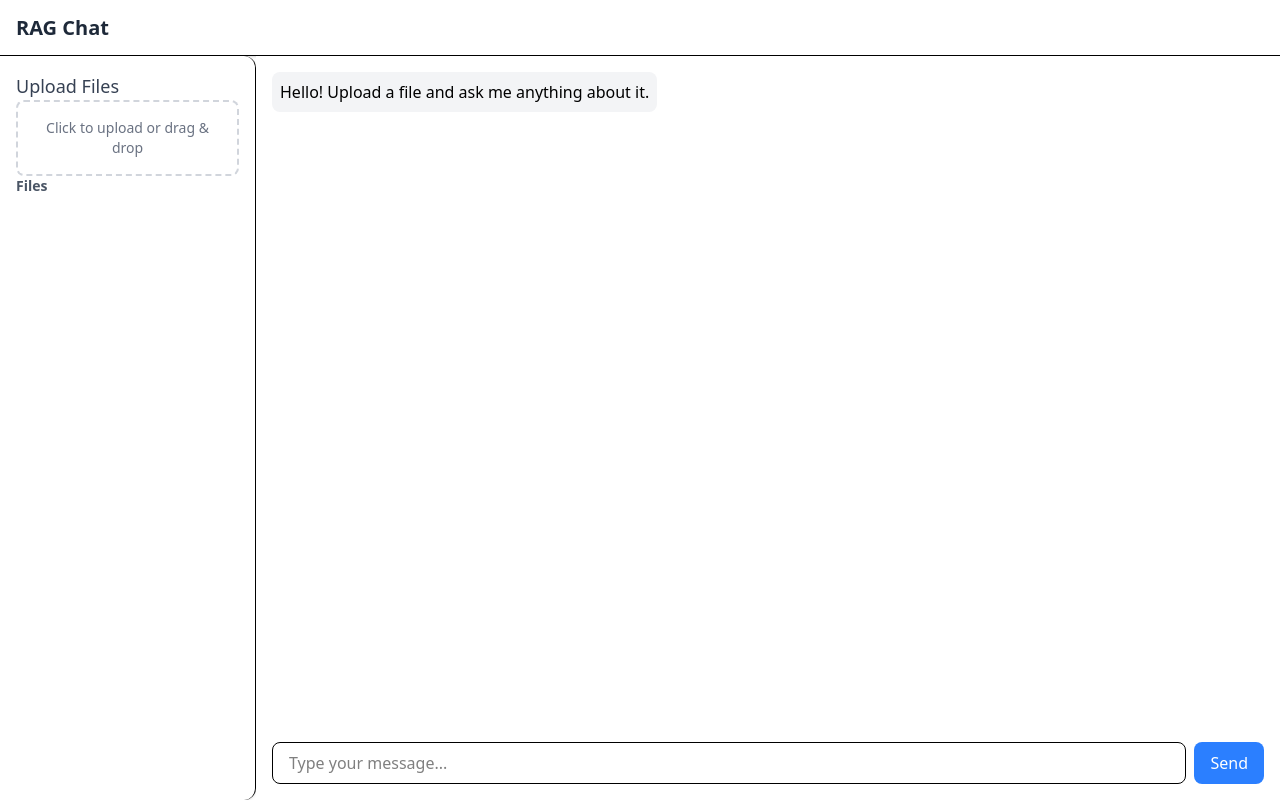
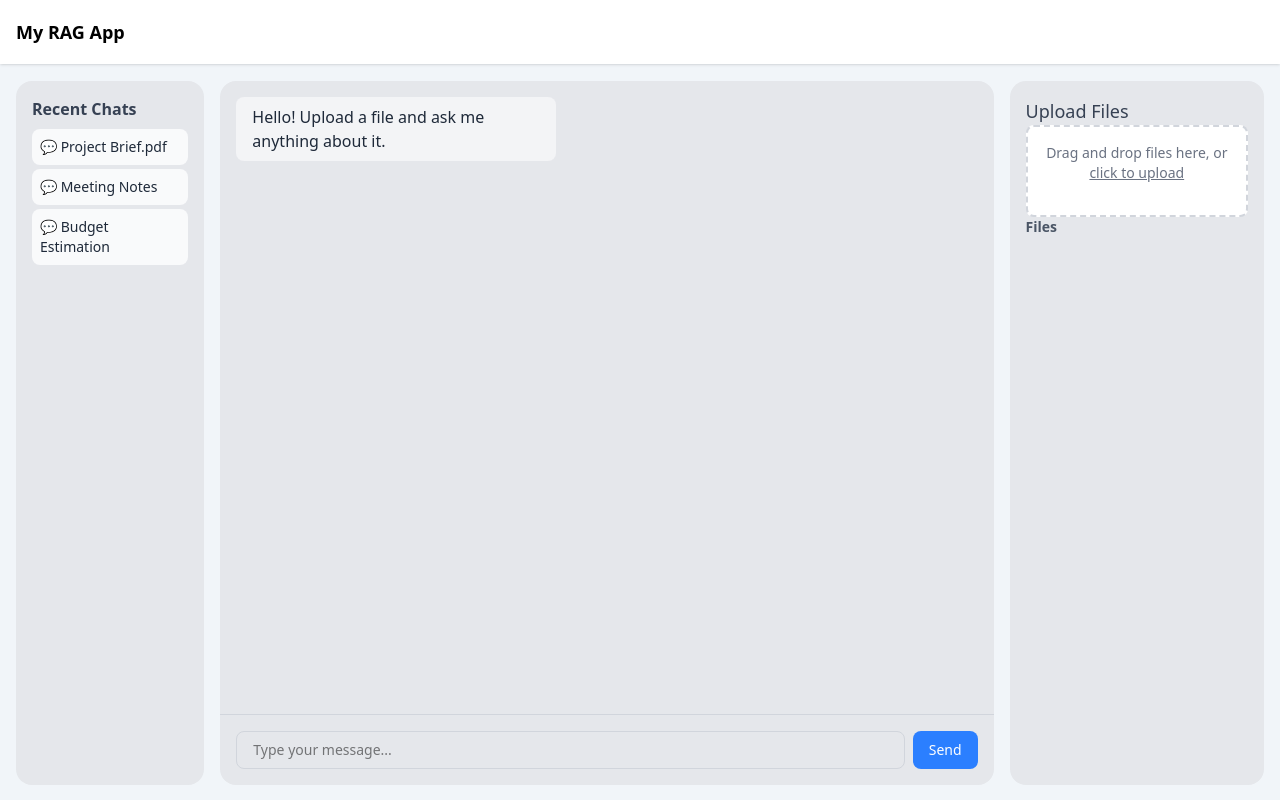
Before and after one commit to ali4zimi/chatbot_gemini, a Nuxt app: page / in a window 1280 px wide. Built offline with nearby package versions, Linux system fonts and the light colour scheme.

Commit message:
chat interface improved

```diff
--- a/app.vue
+++ b/app.vue
@@ -1,5 +1,3 @@
 <template>
-  <div>
     <NuxtPage />
-  </div>
 </template>
--- a/components/Chat.vue
+++ b/components/Chat.vue
@@ -1,39 +1,40 @@
 <template>
-    <div class="h-full flex flex-col p-4">
-        <div class="flex-1 space-y-2 overflow-y-auto mb-4">
-            <div v-for="(msg, i) in messages" :key="i" :class="msg.sender === 'user' ? 'text-right' : 'text-left'">
-                <div :class="msg.sender === 'user' ? 'bg-blue-100' : 'bg-gray-100'"
-                    class="inline-block p-2 rounded-lg max-w-lg">
-                    {{ msg.text }}
+    <div class="flex flex-col h-full">
+
+        <div class="flex-1 overflow-y-auto p-4 space-y-4">
+            <div v-for="(message, index) in messages" :key="index"
+                :class="message.role === 'user' ? 'text-right' : 'text-left'">
+                <div class="inline-block px-4 py-2 rounded-lg max-w-xs"
+                    :class="message.role === 'user' ? 'bg-blue-500 text-white' : 'bg-gray-100 text-gray-800'">
+                    {{ message.content }}
                 </div>
             </div>
         </div>
 
-        <form @submit.prevent="sendMessage" class="flex gap-2">
+        <!-- Input area -->
+        <form @submit.prevent="sendMessage" class="p-4 border-t border-gray-300 flex gap-2">
             <input v-model="input" type="text" placeholder="Type your message..."
-                class="flex-1 border rounded-lg px-4 py-2 focus:outline-none focus:ring focus:border-blue-400" />
-            <button type="submit" class="bg-blue-500 text-white px-4 py-2 rounded-lg hover:bg-blue-600">Send</button>
+                class="flex-1 border border-gray-300 rounded-lg px-4 py-2 text-sm focus:outline-none focus:ring-2 focus:ring-blue-400" />
+            <button type="submit" class="bg-blue-500 text-white px-4 py-2 rounded-lg text-sm hover:bg-blue-600">
+                Send
+            </button>
         </form>
     </div>
 </template>
 
 <script setup>
-import { ref } from 'vue'
-
+const input = ref('')
 const messages = ref([
-    { sender: 'ai', text: 'Hello! Upload a file and ask me anything about it.' }
+    { role: 'ai', content: 'Hello! Upload a file and ask me anything about it.' },
 ])
-const input = ref('')
 
 const sendMessage = () => {
     if (!input.value.trim()) return
-
-    messages.value.push({ sender: 'user', text: input.value })
-    // Fake AI response
+    messages.value.push({ role: 'user', content: input.value })
+    input.value = ''
+    // Simulate AI reply
     setTimeout(() => {
-        messages.value.push({ sender: 'ai', text: `You said: ${input.value}` })
+        messages.value.push({ role: 'ai', content: 'Let me process that for you...' })
     }, 500)
-
-    input.value = ''
 }
 </script>
--- /dev/null
+++ b/components/ChatList.vue
@@ -0,0 +1,21 @@
+<template>
+    <div class="space-y-2">
+        <h2 class="text-base font-semibold text-gray-700 mb-2">Recent Chats</h2>
+        <ul class="space-y-1">
+            <li v-for="chat in chats" :key="chat.id"
+                class="p-2 bg-gray-50 hover:bg-gray-100 rounded-lg cursor-pointer text-sm text-gray-800"
+                @click="$emit('select-chat', chat)">
+                💬 {{ chat.title || 'Untitled Chat' }}
+            </li>
+        </ul>
+    </div>
+</template>
+
+<script setup>
+const chats = [
+    { id: 1, title: 'Project Brief.pdf' },
+    { id: 2, title: 'Meeting Notes' },
+    { id: 3, title: 'Budget Estimation' },
+    // You can make this dynamic later with a store or API call
+]
+</script>
--- /dev/null
+++ b/components/FileDropZone.vue
@@ -0,0 +1,56 @@
+<template>
+    <div
+      class="border-2 border-dashed rounded-lg p-4 text-center cursor-pointer transition-all duration-200"
+      :class="{
+        'border-blue-500 bg-blue-50 text-blue-600': isDragging,
+        'border-gray-300 text-gray-500 bg-white': !isDragging
+      }"
+      @dragenter.prevent="isDragging = true"
+      @dragover.prevent
+      @dragleave.prevent="isDragging = false"
+      @drop.prevent="handleDrop"
+      @click="triggerFileInput"
+    >
+      <input
+        ref="fileInput"
+        type="file"
+        class="hidden"
+        multiple
+        @change="handleFileChange"
+      />
+      <p class="text-sm">
+        <span class="font-medium">Drag and drop</span> files here, or <span class="underline">click to upload</span>
+      </p>
+
+      <ul class="mt-4 text-left text-sm text-gray-700 space-y-1">
+        <li v-for="(file, index) in files" :key="index" class="truncate">
+          📄 {{ file.name }}
+        </li>
+      </ul>
+    </div>
+  </template>
+
+  <script setup>
+  import { ref, watch, toRefs } from 'vue'
+  const props = defineProps({
+    files: Array
+  })
+  const emit = defineEmits(['files'])
+  const { files } = toRefs(props)
+
+  const isDragging = ref(false)
+  const fileInput = ref(null)
+
+  const triggerFileInput = () => fileInput.value?.click()
+
+  const handleFileChange = (e) => {
+    const newFiles = Array.from(e.target.files)
+    emit('files', newFiles)
+  }
+
+  const handleDrop = (e) => {
+    isDragging.value = false
+    const droppedFiles = Array.from(e.dataTransfer.files)
+    emit('files', droppedFiles)
+  }
+  </script>
--- /dev/null
+++ b/components/FileManager.vue
@@ -0,0 +1,24 @@
+<template>
+    <div>
+        <h2 class="text-lg font-medium text-gray-700">Upload Files</h2>
+
+        <FileDropZone @files="handleFiles" />
+
+        <div>
+            <h3 class="text-sm font-semibold text-gray-600 mb-2">Files</h3>
+            <ul class="text-sm text-gray-700 space-y-1">
+                <li v-for="(file, index) in files" :key="index">
+                    📄 {{ file.name }}
+                </li>
+            </ul>
+        </div>
+    </div>
+</template>
+
+<script setup>
+const files = ref([])
+
+const handleFiles = (newFiles) => {
+    files.value.push(...newFiles)
+}
+</script>
--- a/components/Navbar.vue
+++ b/components/Navbar.vue
@@ -1,8 +1,10 @@
+<!-- Navbar.vue -->
 <template>
-    <nav class="h-14 bg-white border-b shadow-sm flex items-center px-4">
-        <h1 class="text-xl font-semibold text-gray-800">RAG Chat</h1>
-        <div class="ml-auto flex items-center space-x-4">
-            <!-- Add icons/settings/profile later -->
-        </div>
-    </nav>
+  <div class="flex justify-between items-center px-4 h-16 bg-white shadow">
+    <div class="text-lg font-bold">My RAG App</div>
+    <div class="flex gap-2 lg:hidden">
+      <button @click="$emit('toggle-left')" class="p-2 rounded hover:bg-gray-200">📄</button>
+      <button @click="$emit('toggle-right')" class="p-2 rounded hover:bg-gray-200">📁</button>
+    </div>
+  </div>
 </template>
--- a/components/Sidebar.vue
+++ b/components/Sidebar.vue
@@ -1,36 +1,46 @@
 <template>
-    <aside class="w-64 bg-white border-r shadow-sm p-4 rounded-tr-xl rounded-br-xl">
-        <h2 class="text-lg font-medium text-gray-700">Upload Files</h2>
-
-        <div
-            class="border-2 border-dashed border-gray-300 rounded-lg p-4 text-center text-sm text-gray-500 cursor-pointer hover:border-blue-500">
-            <input type="file" class="hidden" ref="fileInput" @change="handleFileUpload" />
-            <div @click="triggerFileInput">
-                Click to upload or drag & drop
-            </div>
+    <aside class="p-4 border-b md:border-b-0 md:border-r transition-all duration-200" :class="{
+        'bg-blue-50 border-blue-400': isDragging,
+        'bg-white border-gray-200': !isDragging
+    }" @dragenter.prevent="isDragging = true" @dragover.prevent @dragleave.prevent="isDragging = false"
+        @drop.prevent="handleDrop">
+        <div>
+            <h2 class="text-base font-semibold text-gray-700">Upload Files</h2>
+            <p class="text-sm text-gray-500">
+                Drag & drop or <span @click="triggerFileInput" class="underline cursor-pointer">click to upload</span>
+            </p>
         </div>
 
-        <div>
-            <h3 class="text-sm font-semibold text-gray-600 mb-2">Files</h3>
-            <ul class="text-sm text-gray-700 space-y-1">
-                <li v-for="(file, index) in files" :key="index">{{ file.name }}</li>
-            </ul>
-        </div>
+        <input ref="fileInput" type="file" multiple class="hidden" @change="handleFileChange" />
+
+        <ul class="space-y-1 text-sm text-gray-800 mt-4 max-h-32 overflow-y-auto md:max-h-full">
+            <li v-for="(file, index) in files" :key="index" class="flex items-center gap-2">
+                📄 {{ file.name }}
+            </li>
+        </ul>
     </aside>
 </template>
+
 
 <script setup>
 import { ref } from 'vue'
 
+const isDragging = ref(false)
 const files = ref([])
 const fileInput = ref(null)
 
 const triggerFileInput = () => {
-    fileInput.value.click()
+    fileInput.value?.click()
 }
 
-const handleFileUpload = (event) => {
-    const uploaded = Array.from(event.target.files)
-    files.value.push(...uploaded)
+const handleFileChange = (e) => {
+    const newFiles = Array.from(e.target.files)
+    files.value.push(...newFiles)
+}
+
+const handleDrop = (e) => {
+    isDragging.value = false
+    const droppedFiles = Array.from(e.dataTransfer.files)
+    files.value.push(...droppedFiles)
 }
 </script>
--- /dev/null
+++ b/layouts/default.vue
@@ -0,0 +1,4 @@
+<template>
+    <div class="flex flex-col h-screen">
+    </div>
+</template>
--- a/pages/index.vue
+++ b/pages/index.vue
@@ -1,18 +1,80 @@
 <template>
-    <div class="flex flex-col h-screen">
-        <Navbar />
+    <div class="bg-slate-100 h-screen flex flex-col items-center">
+        <div class="navbar w-full h-[65px] ">
+            <Navbar @toggle-left="toggleLeftSidebar" @toggle-right="toggleRightSidebar" />
+        </div>
 
-        <div class="flex flex-1 overflow-hidden">
-            <Sidebar class="w-64 bg-gray-100 border-r overflow-y-auto" />
-            <main class="flex-1 bg-white overflow-y-auto">
-                <Chat />
-            </main>
+        <div class="w-full flex flex-1 relative overflow-hidden">
+            <div class="left-sidebar"
+                :class="{ 'translate-x-0': showLeftSidebar, '-translate-x-full': !showLeftSidebar }">
+                <div class="h-full bg-gray-200 z-10 lg:rounded-2xl p-4">
+                    <ChatList />
+                </div>
+            </div>
+
+            <div class="chat-content w-full h-[calc(100vh-4rem)] lg:p-4  overflow-hidden relative ">
+                <div class="h-full bg-gray-200 z-10 lg:rounded-2xl">
+                    <Chat />
+                </div>
+            </div>
+
+            <div class="right-sidebar"
+                :class="{ 'translate-x-0': showRightSidebar, 'translate-x-full': !showRightSidebar }">
+                <div class="h-full bg-gray-200 z-10 lg:rounded-2xl p-4">
+                    <FileManager />
+                </div>
+            </div>
         </div>
+
     </div>
 </template>
 
+<style scoped>
+@reference "tailwindcss";
+
+.left-sidebar {
+    @apply py-4 pl-4 overflow-y-auto fixed z-50 h-[calc(100vh-4rem)] transition-transform duration-300 ease-in-out w-[70%] lg:w-3/12 lg:relative lg:translate-x-0
+}
+
+.right-sidebar {
+    @apply py-4 pr-4 overflow-y-auto fixed z-50 h-[calc(100vh-4rem)] transition-transform duration-300 ease-in-out w-[70%] right-0 lg:w-4/12 lg:relative lg:translate-x-0
+}
+</style>
+
 <script setup>
-import Navbar from '~/components/Navbar.vue'
-import Sidebar from '~/components/Sidebar.vue'
-import Chat from '~/components/Chat.vue'
+
+const showLeftSidebar = ref(false)
+const showRightSidebar = ref(false)
+
+
+const toggleLeftSidebar = () => {
+    if (showLeftSidebar.value) {
+        showLeftSidebar.value = false;
+    } else {
+        showLeftSidebar.value = true;
+    }
+}
+
+const toggleRightSidebar = () => {
+    if (showRightSidebar.value) {
+        showRightSidebar.value = false;
+    } else {
+        showRightSidebar.value = true;
+    }
+}
+
+
+const handleResize = () => {
+    if (window.innerWidth < 1024) {
+        showLeftSidebar.value = false;
+        showRightSidebar.value = false;
+    } else {
+        showLeftSidebar.value = true;
+        showRightSidebar.value = true;
+    }
+}
+onMounted(() => {
+    window.addEventListener('resize', handleResize);
+    handleResize(); // Initial check
+})
 </script>
```
